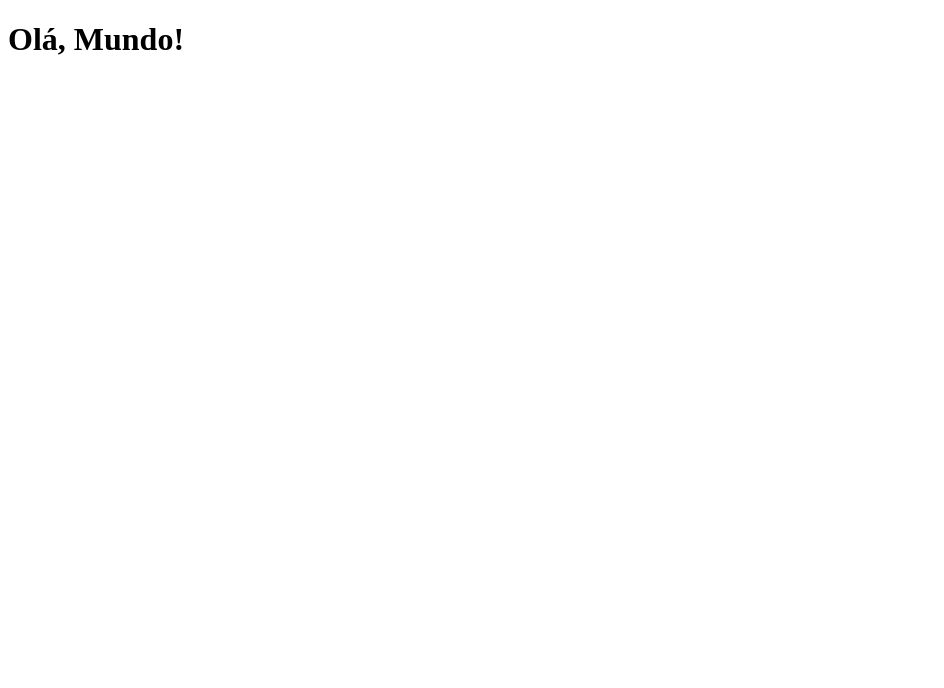
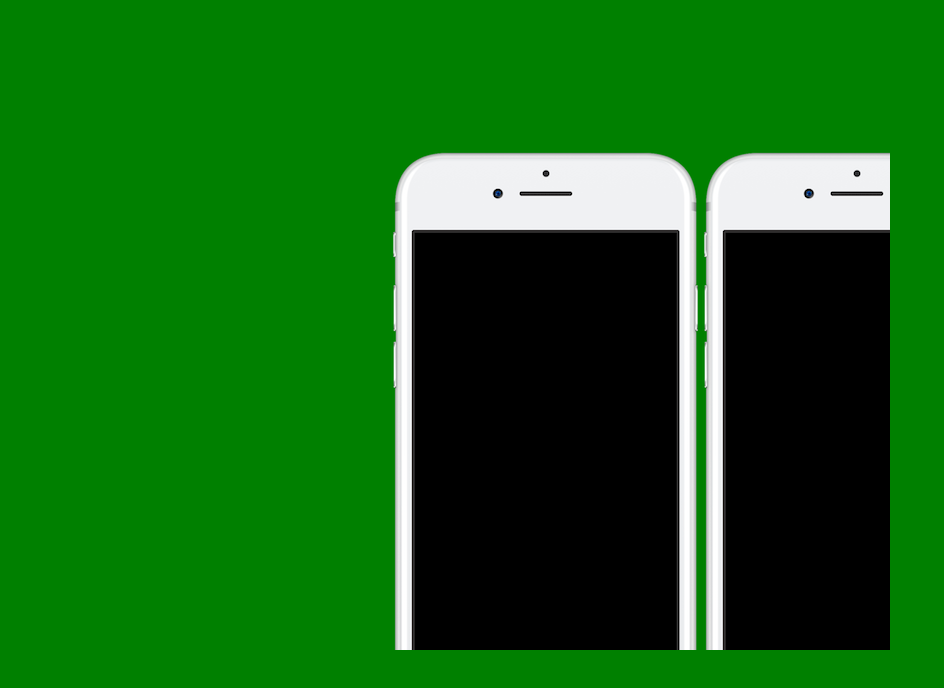
Before and after one commit to MauricioCarvalho360/projeto-social, a plain HTML site: page index.html in a window 1280 px wide. Shown: the whole page, without its empty margins (0-944 px from the left). Drawn offline with Linux system fonts and the light colour scheme.

Commit message:
vhjgvjuh

```diff
--- /dev/null
+++ b/estilos/style.css
@@ -0,0 +1,30 @@
+@charset "UTF-8";
+
+* {
+    margin: 0px;
+    padding: opx;
+    font-family: Arial, Helvetica, sans-serif;
+}
+
+html, body {
+    height: 100vh;
+    width: 100vw;
+    background-color: black;
+}
+
+main {
+    position: relative;
+    height: 100vh;
+    background-color: green;
+}
+
+section#telefone {
+    position: absolute;
+    top: 50%;
+    left: 50%;
+    transform: translate(-50%, -50%);
+
+    height: 500px;
+    width: 500px;
+    background-image: url(../imagens/frame-iphone.png);
+}
--- a/index.html
+++ b/index.html
@@ -4,9 +4,21 @@
     <meta charset="UTF-8">
     <meta name="viewport" content="width=device-width, initial-scale=1.0">
     <link rel="shortcut icon" href="favicon.ico" type="image/x-icon">
+    <link rel="stylesheet" href="estilos/style.css">
     <title>Projeto Redes Sociais</title>
 </head>
 <body>
-    <h1>Olá, Mundo!</h1>
+    <main>
+        <main>
+            <section id="telefone">
+
+            </section>
+
+            <section id="redes-sociais">
+
+            </section>
+
+        </main>
+    </main>
 </body>
 </html>
```
